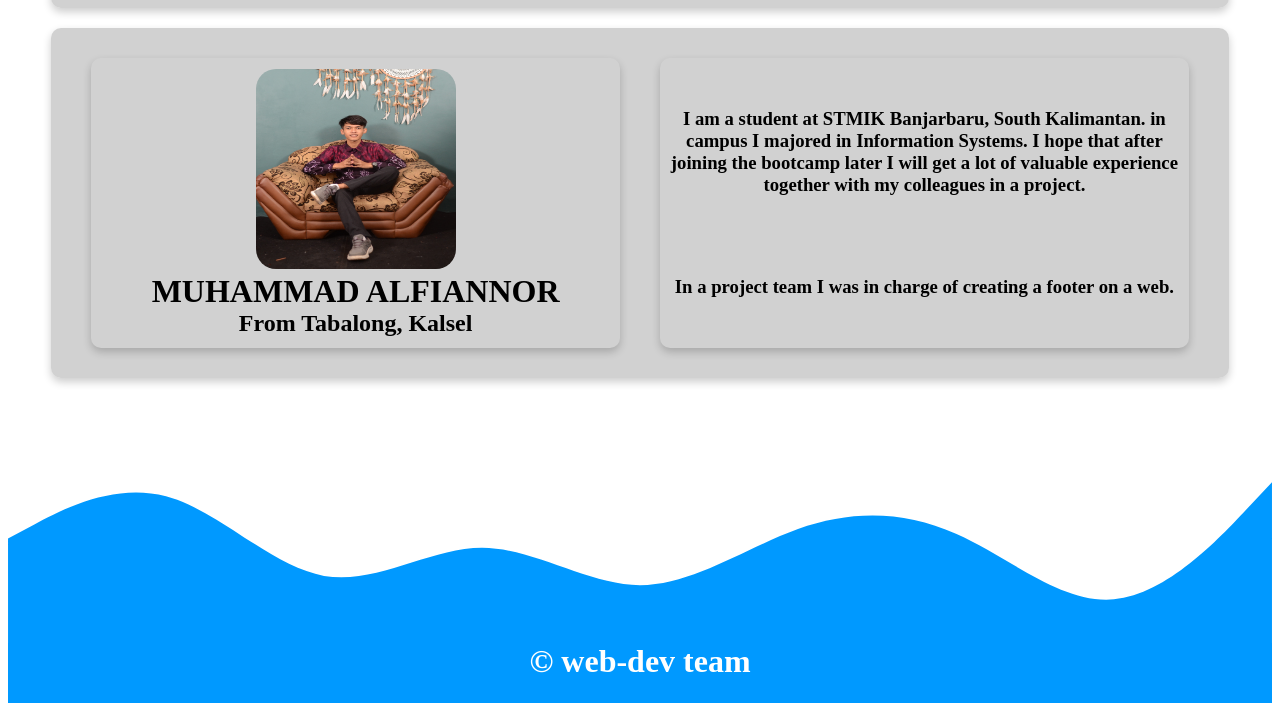
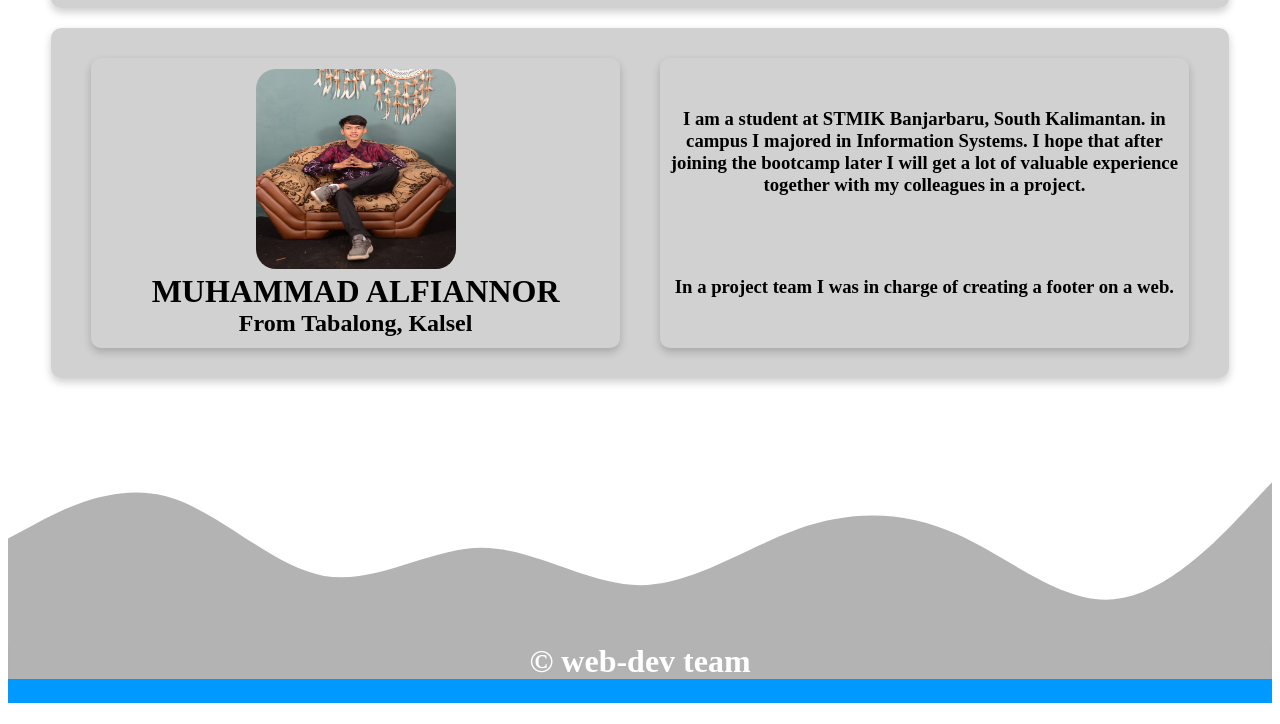
Before and after one commit to web-devprogate/teamprofile, a plain HTML site: page index.html in a window 1280 px wide. Shown: the part 887-1611 px from the top of the page. Drawn offline with Linux system fonts and the light colour scheme.

Commit message:
Update index.html
update warna footer biar sama kaya tema

```diff
--- a/index.html
+++ b/index.html
@@ -17,10 +17,7 @@
     <section>
       <div class="wrapper">
         <div class="photo">
-          <img
-            src="img/aris1.jpg"
-            alt="aris"
-          />
+          <img src="img/aris1.jpg" alt="aris" />
           <div class="icon">
             <a href="https://www.instagram.com/arispm_" target="_blank"><i class="fa fa-instagram" aria-hidden="true"></i></a>
             <a href="https://www.linkedin.com/in/arispm/" target="_blank"><i class="fa fa-linkedin" aria-hidden="true"></i></a>
@@ -50,10 +47,7 @@
           </div>
         </div>
         <div class="photo">
-          <img
-            src="img/alfi1.jpg"
-            alt="Alfi"
-          />
+          <img src="img/alfi1.jpg" alt="Alfi" />
           <div class="icon">
             <a href="https://instagram.com/alfiannor_m" target="_blank"><i class="fa fa-instagram" aria-hidden="true"></i></a>
             <a href="https://www.linkedin.com/in/muhammad-alfiannor-3431a51ba" target="_blank"><i class="fa fa-linkedin" aria-hidden="true"></i></a>
@@ -117,7 +111,7 @@
     <div class="footer">
       <svg xmlns="http://www.w3.org/2000/svg" viewBox="0 0 1440 320">
         <path
-          fill="#0099ff"
+          fill="rgb(180, 179, 179)"
           fill-opacity="1"
           d="M0,160L30,144C60,128,120,96,180,112C240,128,300,192,360,202.7C420,213,480,171,540,170.7C600,171,660,213,720,213.3C780,213,840,171,900,149.3C960,128,1020,128,1080,154.7C1140,181,1200,235,1260,229.3C1320,224,1380,160,1410,128L1440,96L1440,320L1410,320C1380,320,1320,320,1260,320C1200,320,1140,320,1080,320C1020,320,960,320,900,320C840,320,780,320,720,320C660,320,600,320,540,320C480,320,420,320,360,320C300,320,240,320,180,320C120,320,60,320,30,320L0,320Z"
         ></path>
```
